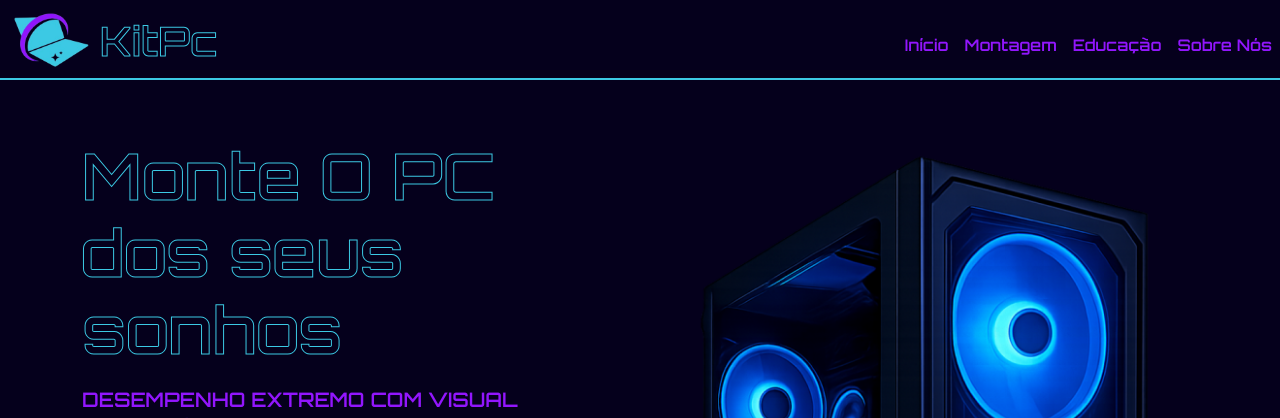
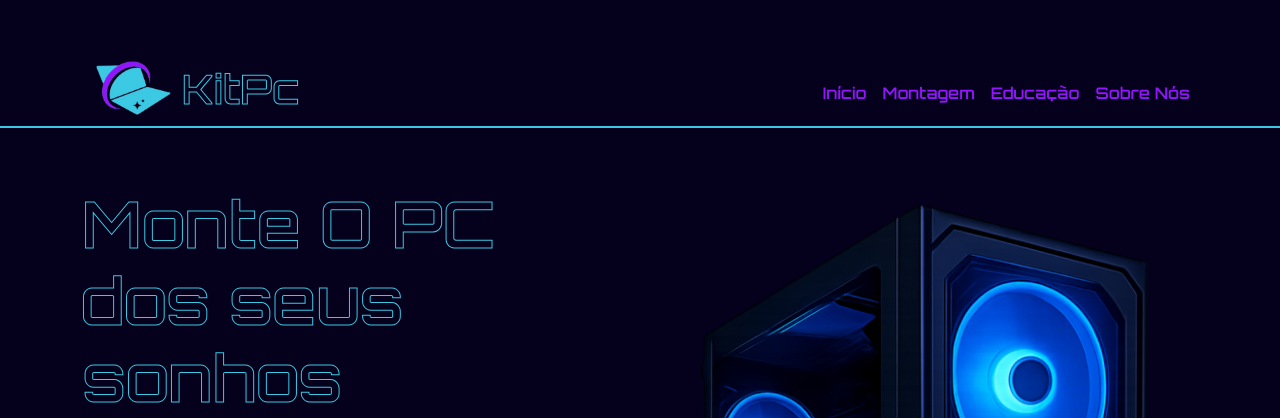
Before and after one commit to Kaiolucass/KitPc, a Flask app: page / in a window 1280 px wide. Shown: the top 418 px of the page. Run offline with Flask 3, Linux system fonts and the light colour scheme.

Commit message:
Ninhth commit

```diff
--- a/templates/index.html
+++ b/templates/index.html
@@ -15,7 +15,7 @@
 </head>
 <body>
     <!-- Navbar -->
-    <div class="container-mt5">
+    <div class="container mt-5">
         <header>
             <nav class="navbar navbar-expand-lg">
            <img src="{{ url_for('static', filename='Imagens/Logo KitPc.png') }}" alt="Logo KitPc"class="logo-kitpc img">
```
